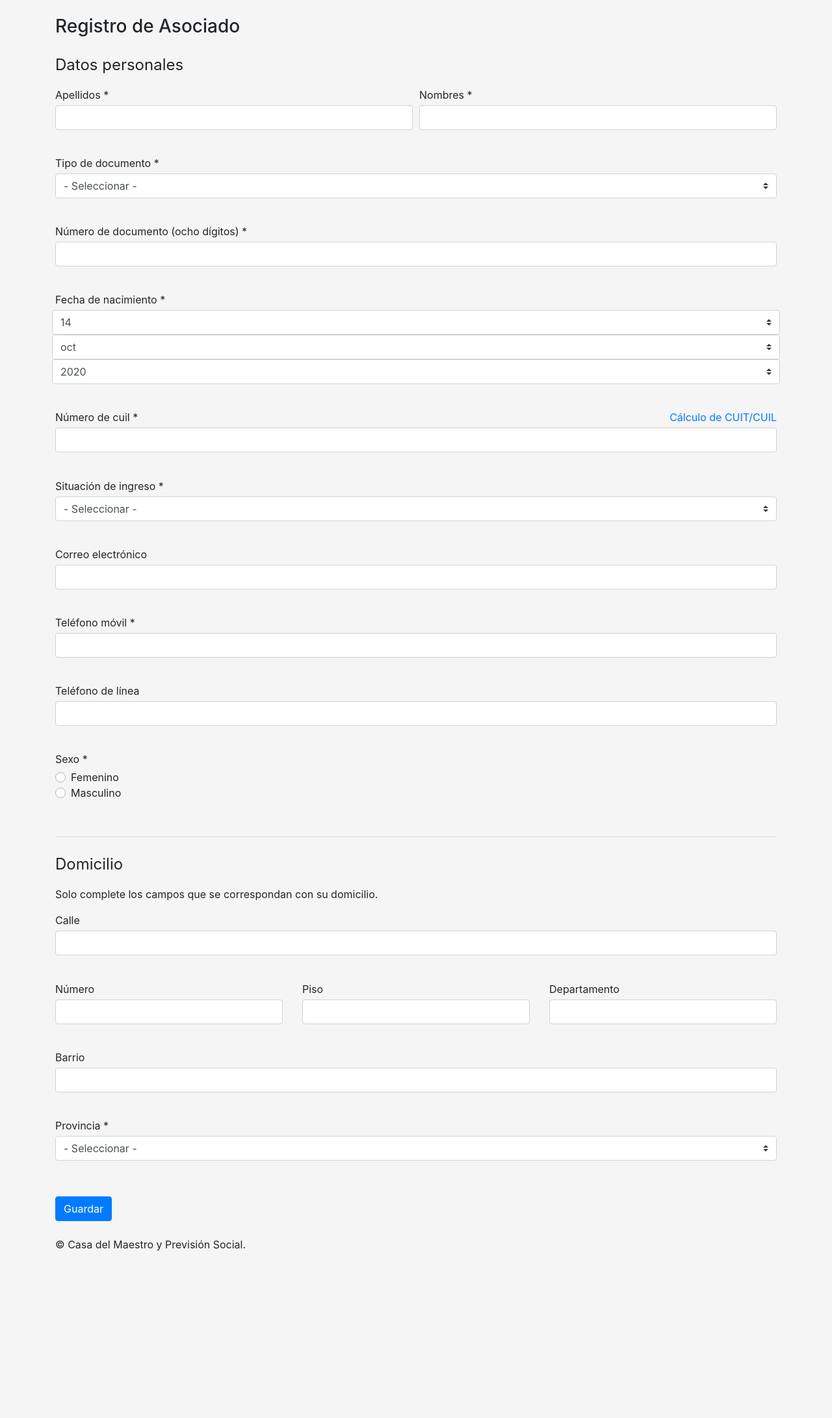
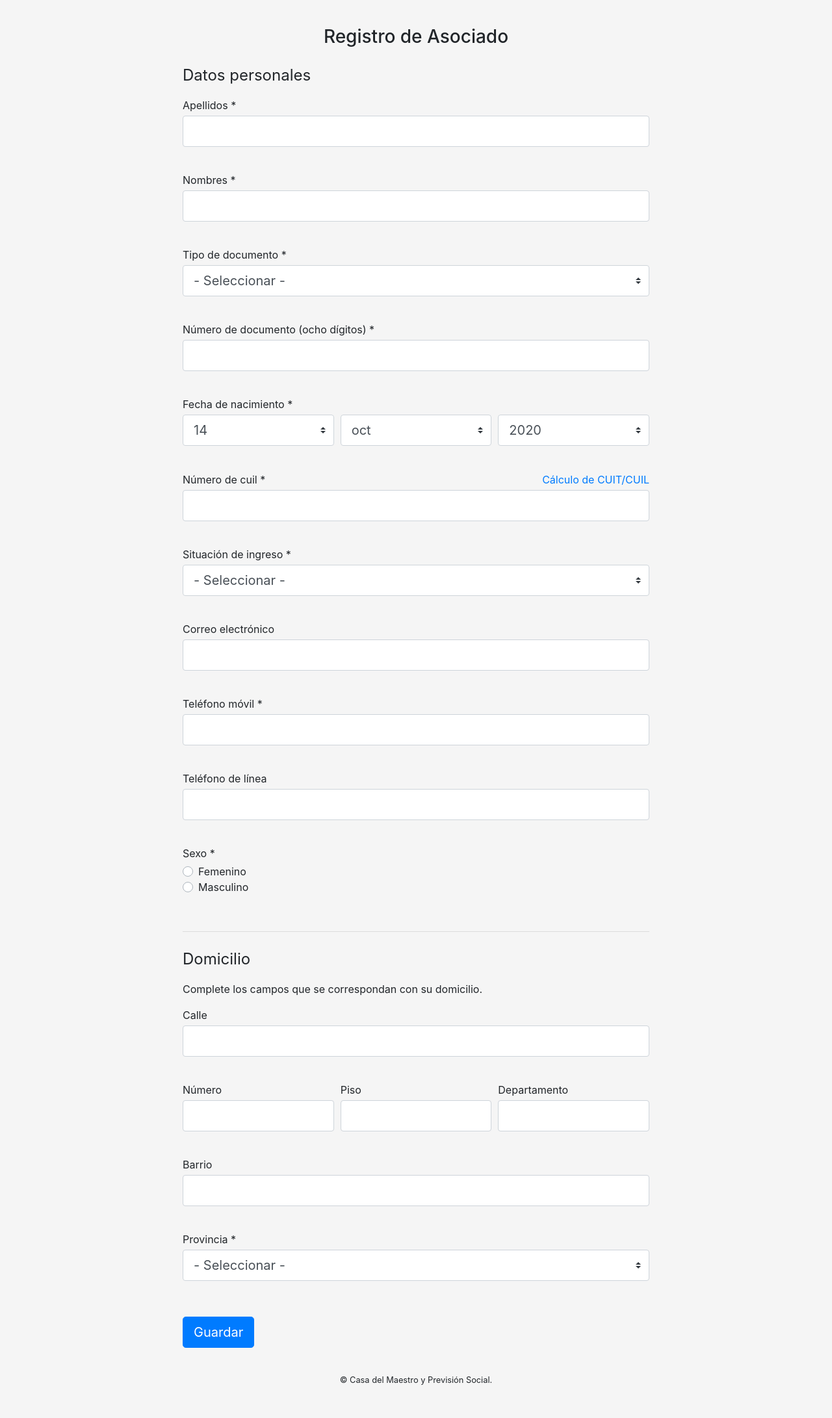
Before and after one commit to neorepo/Domicilio-PHP, a PHP site: page /add.php in a window 1280 px wide. Shown: the part 118-2300 px from the top of the page at 65% size. Before the commit the page ends 2043 px from the top, so only its background shows below. Run offline with PHP 8.4, Linux system fonts and the light colour scheme; some libraries are stand-ins or nearby versions.

Commit message:
Agregando archivos

```diff
--- a/public/css/main.css
+++ b/public/css/main.css
@@ -32,3 +32,9 @@ form .material-icons {
 .was-validated :invalid~.invalid-tooltip {
     visibility: visible;
 }
+
+.form-control, .custom-select {
+    height: calc(1.5em + 1rem + 2px);
+    padding: .5rem 1rem;
+    font-size: 1.25rem;
+}
--- a/templates/asociado/registro.html
+++ b/templates/asociado/registro.html
@@ -1,26 +1,27 @@
-<section style="/*width: 100%;max-width: 420px;margin: auto;padding: 1rem;*/">
+<section style="width: 100%;max-width: 750px;margin: auto;padding: 1rem;">
 
-    <div class="mb-4">
+    <div class="mb-4 text-center">
         <h2 class="h3">Registro de Asociado</h1>
     </div>
 
     <form action="" method="post">
 
+        <!-- Datos personales -->
         <fieldset>
             <legend class="mb-3">Datos personales</legend>
-            <div class="form-row">
-                <div class="col-md-6 mb-3">
+
+            <div class="form-group">
                 <label for="apellido">Apellidos *</label>
                 <input type="text" name="apellido" id="apellido" class="form-control" value="" spellcheck="false"
                     autocomplete="off" autocorrect="off" autocapitalize="off" maxlength="40">
                 <div class="invalid-feedback"></div>
             </div>
-                <div class="col-md-6 mb-3">
+
+            <div class="form-group">
                 <label for="nombre">Nombres *</label>
                 <input type="text" name="nombre" id="nombre" class="form-control" value="" spellcheck="false"
                     autocomplete="off" autocorrect="off" autocapitalize="off" maxlength="40">
                 <div class="invalid-feedback"></div>
-                </div>
             </div>
 
             <!-- <div class="form-group">
@@ -50,12 +51,13 @@
                 <div class="invalid-feedback"></div>
             </div>
 
+            <!-- Fecha de nacimiento -->
             <div class="form-group">
-                <label for="fecha-nacimiento">Fecha de nacimiento *</label>
+                <label>Fecha de nacimiento *</label>
 
                 <div class="form-row">
 
-                    <!-- <div class="col-md-4"> -->
+                    <div class="col-md-4">
                         <select name="birthday_day" id="birthday-day"
                             class="custom-select <?= isset( $errors['fecha_nacimiento'] ) ? 'is-invalid' : ''; ?>">
                             <option value="0" disabled>Día</option>
@@ -63,8 +65,9 @@
                             <option value="<?= $dia; ?>"><?= $dia; ?></option>
                             <?php endfor; ?>
                         </select>
-                    <!-- </div> -->
-                    <!-- <div class="col-md-4"> -->
+                        <div class="invalid-feedback"><?php echo $errors['fecha_nacimiento'] ?? ''; ?></div>
+                    </div>
+                    <div class="col-md-4">
                         <select name="birthday_month" id="birthday-month"
                             class="custom-select <?= isset( $errors['fecha_nacimiento'] ) ? 'is-invalid' : ''; ?>">
                             <option value="0" disabled>Mes</option>
@@ -74,8 +77,8 @@
                             <option value="<?= $mes; ?>"><?= $meses[$mes]; ?></option>
                             <?php endfor; ?>
                         </select>
-                    <!-- </div> -->
-                    <!-- <div class="col-md-4"> -->
+                    </div>
+                    <div class="col-md-4">
                         <select name="birthday_year" id="birthday-year"
                             class="custom-select <?= isset( $errors['fecha_nacimiento'] ) ? 'is-invalid' : ''; ?>">
                             <option value="0" disabled>Año</option>
@@ -85,13 +88,11 @@
                             <option value="<?= $anio; ?>"><?= $anio; ?></option>
                             <?php endfor; ?>
                         </select>
-                    <!-- </div> -->
-                </div>
-                <div class="invalid-feedback">
-                    <div style="width: 100%;margin-top: .25rem;font-size: 80%;color: #dc3545;">
-                        <?php echo $errors['fecha_nacimiento'] ?? ''; ?>
                     </div>
                 </div>
+
+                <!-- <div style="width: 100%;margin-top: .25rem;font-size: 80%;color: #dc3545;"></div> -->
+
             </div>
 
             <div class="form-group">
@@ -156,9 +157,10 @@
 
         <hr class="mb-4">
 
+        <!-- Domicilio -->
         <fieldset>
             <legend class="mb-3">Domicilio</legend>
-            <p>Solo complete los campos que se correspondan con su domicilio.</p>
+            <p>Complete los campos que se correspondan con su domicilio.</p>
 
             <div class="form-group">
                 <label for="calle">Calle</label>
@@ -166,7 +168,7 @@
                 <div class="invalid-feedback"></div>
             </div>
 
-            <div class="row">
+            <div class="form-row">
                 <div class="col-md-4">
                     <div class="form-group">
                         <label for="numero">Número</label>
@@ -227,7 +229,7 @@
                 <div class="invalid-feedback"></div>
             </div>
 
-            <div class="form-group" style="display: none;" id="wrapper-localidad">
+            <div class="form-group" id="wrapper-localidad" style="display: none;">
                 <label for="localidad">Localidad *</label>
 
                 <select name="localidad" id="localidad" class="custom-select" aria-readonly="true">
@@ -239,7 +241,7 @@
 
         </fieldset>
 
-        <button type="submit" class="btn btn-primary mt-3">Guardar</button>
+        <button type="submit" class="btn btn-primary btn-lg mt-3">Guardar</button>
 
     </form>
 </section>
--- a/templates/index.html
+++ b/templates/index.html
@@ -89,8 +89,8 @@
         <?php require_once $template; ?>
     </main>
 
-    <footer class="container">
-        <p>© Casa del Maestro y Previsión Social.</p>
+    <footer class="text-center" style="padding-bottom: 2rem;">
+        <p class="small">© Casa del Maestro y Previsión Social.</p>
     </footer>
 
 
```
Also changed, not shown: templates/usuario/login.html (+20 -2 lines). Lines whose indentation alone changed are shown as unchanged.
